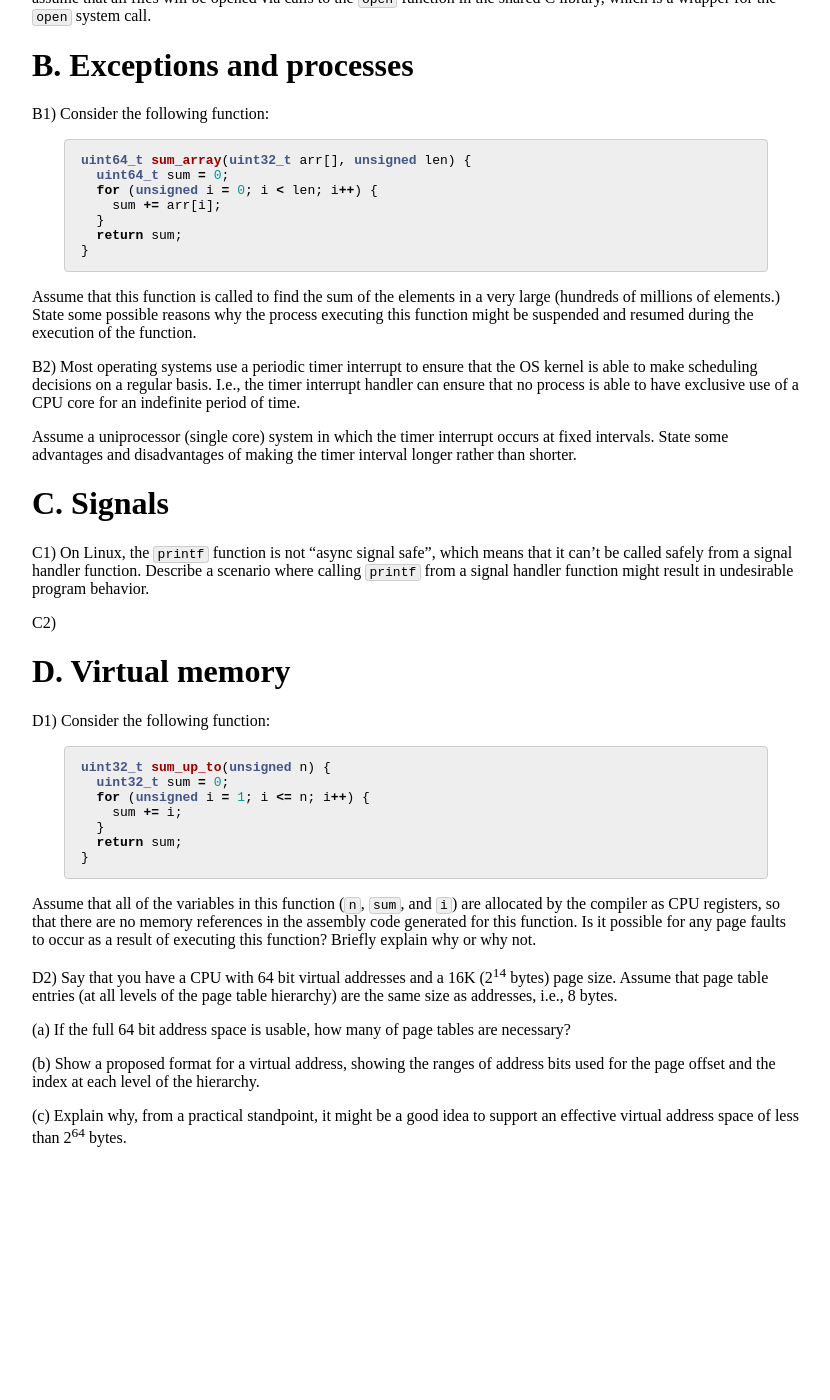
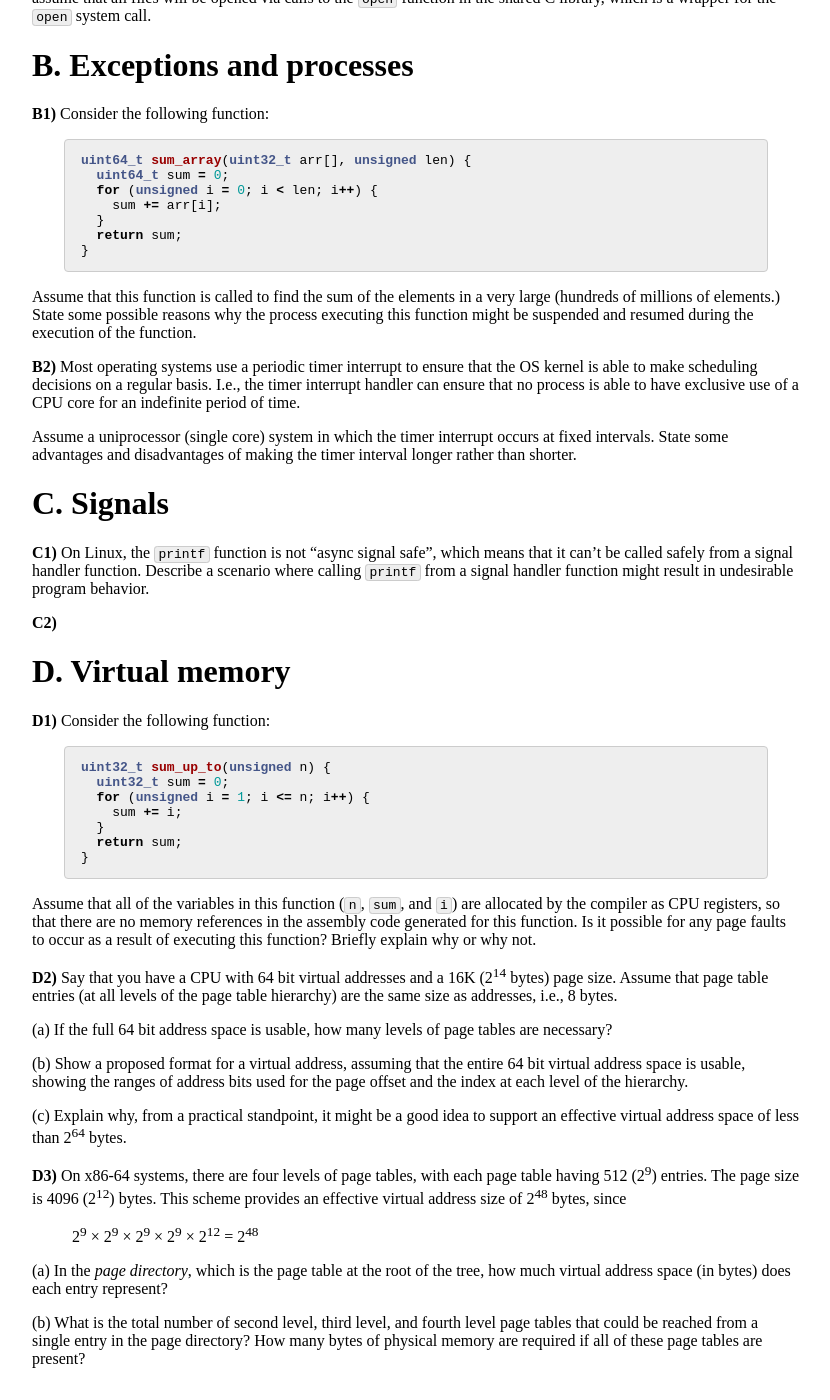
Before and after one commit to jhucsf/fall2020, a Jekyll site: the page built from resources/exam3review.md, in a window 1280 px wide and 1400 px high, scrolled down 767 px. Shown: the whole window, without its empty margins (224-1054 px from the left). Built offline with Jekyll 4.4.1, drawn with Linux system fonts in a browser that asks for light colours; before the commit the page ends 1946 px from its top, so only the background shows below that; some of the changed text lies outside the part shown.

Commit message:
formatting improvements, another VM question

````diff
--- a/resources/exam3review.md
+++ b/resources/exam3review.md
@@ -5,7 +5,7 @@ title: "Exam 3 practice questions"
 
 # A. Linking, shared libraries
 
-A1) Here is the disassembly of a possible implementation of the `hex_write_string` function from Assignment 2, as observed in a non-position-independent executable (`asm_hextests`):
+**A1)** Here is the disassembly of a possible implementation of the `hex_write_string` function from Assignment 2, as observed in a non-position-independent executable (`asm_hextests`):
 
 ```
 0000000000400904 <hex_write_string>:
@@ -25,11 +25,11 @@ Note that in the encoding of the `callq` instruction, the address of the functio
 
 What are some advantages of encoding the address of a called function as a relative displacement rather than an absolute address?  What are some disadvantages?
 
-A2) Let's say that you have a Linux executable that you don't have the source code for, and you want to change its behavior so that whenever it tries to open a file, it will be forced to look in a particular directory.  For example, if the process wants to open the file `foobar.txt`, it will actually open `/tmp/look_here/foobar.txt`.  What would be an easy way to accomplish this that doesn't require any modifications to the executable or any system libraries?  You may assume that all files will be opened via calls to the `open` function in the shared C library, which is a wrapper for the `open` system call.
+**A2)** Let's say that you have a Linux executable that you don't have the source code for, and you want to change its behavior so that whenever it tries to open a file, it will be forced to look in a particular directory.  For example, if the process wants to open the file `foobar.txt`, it will actually open `/tmp/look_here/foobar.txt`.  What would be an easy way to accomplish this that doesn't require any modifications to the executable or any system libraries?  You may assume that all files will be opened via calls to the `open` function in the shared C library, which is a wrapper for the `open` system call.
 
 # B. Exceptions and processes
 
-B1) Consider the following function:
+**B1)** Consider the following function:
 
 ```c
 uint64_t sum_array(uint32_t arr[], unsigned len) {
@@ -43,19 +43,19 @@ uint64_t sum_array(uint32_t arr[], unsigned len) {
 
 Assume that this function is called to find the sum of the elements in a very large (hundreds of millions of elements.)  State some possible reasons why the process executing this function might be suspended and resumed during the execution of the function.
 
-B2) Most operating systems use a periodic timer interrupt to ensure that the OS kernel is able to make scheduling decisions on a regular basis.  I.e., the timer interrupt handler can ensure that no process is able to have exclusive use of a CPU core for an indefinite period of time.
+**B2)** Most operating systems use a periodic timer interrupt to ensure that the OS kernel is able to make scheduling decisions on a regular basis.  I.e., the timer interrupt handler can ensure that no process is able to have exclusive use of a CPU core for an indefinite period of time.
 
 Assume a uniprocessor (single core) system in which the timer interrupt occurs at fixed intervals.  State some advantages and disadvantages of making the timer interval longer rather than shorter.
 
 # C. Signals
 
-C1) On Linux, the `printf` function is not "async signal safe", which means that it can't be called safely from a signal handler function.  Describe a scenario where calling `printf` from a signal handler function might result in undesirable program behavior.
+**C1)** On Linux, the `printf` function is not "async signal safe", which means that it can't be called safely from a signal handler function.  Describe a scenario where calling `printf` from a signal handler function might result in undesirable program behavior.
 
-C2)
+**C2)**
 
 # D. Virtual memory
 
-D1) Consider the following function:
+**D1)** Consider the following function:
 
 ```c
 uint32_t sum_up_to(unsigned n) {
@@ -69,10 +69,20 @@ uint32_t sum_up_to(unsigned n) {
 
 Assume that all of the variables in this function (`n`, `sum`, and `i`) are allocated by the compiler as CPU registers, so that there are no memory references in the assembly code generated for this function.  Is it possible for any page faults to occur as a result of executing this function? Briefly explain why or why not.
 
-D2) Say that you have a CPU with 64 bit virtual addresses and a 16K (2<sup>14</sup> bytes) page size.  Assume that page table entries (at all levels of the page table hierarchy) are the same size as addresses, i.e., 8 bytes.
+**D2)** Say that you have a CPU with 64 bit virtual addresses and a 16K (2<sup>14</sup> bytes) page size.  Assume that page table entries (at all levels of the page table hierarchy) are the same size as addresses, i.e., 8 bytes.
 
-(a) If the full 64 bit address space is usable, how many of page tables are necessary?
+(a) If the full 64 bit address space is usable, how many levels of page tables are necessary?
 
-(b) Show a proposed format for a virtual address, showing the ranges of address bits used for the page offset and the index at each level of the hierarchy.
+(b) Show a proposed format for a virtual address, assuming that the entire 64 bit virtual address space is usable, showing the ranges of address bits used for the page offset and the index at each level of the hierarchy.
 
 (c) Explain why, from a practical standpoint, it might be a good idea to support an effective virtual address space of less than 2<sup>64</sup> bytes.
+
+**D3)** On x86-64 systems, there are four levels of page tables, with each page table having 512 (2<sup>9</sup>) entries.  The page size is 4096 (2<sup>12</sup>) bytes.  This scheme provides an effective virtual address size of 2<sup>48</sup> bytes, since
+
+<blockquote>
+2<sup>9</sup> × 2<sup>9</sup> × 2<sup>9</sup> × 2<sup>9</sup> × 2<sup>12</sup> = 2<sup>48</sup>
+</blockquote>
+
+(a) In the *page directory*, which is the page table at the root of the tree, how much virtual address space (in bytes) does each entry represent?
+
+(b) What is the total number of second level, third level, and fourth level page tables that could be reached from a single entry in the page directory?  How many bytes of physical memory are required if all of these page tables are present?
````
